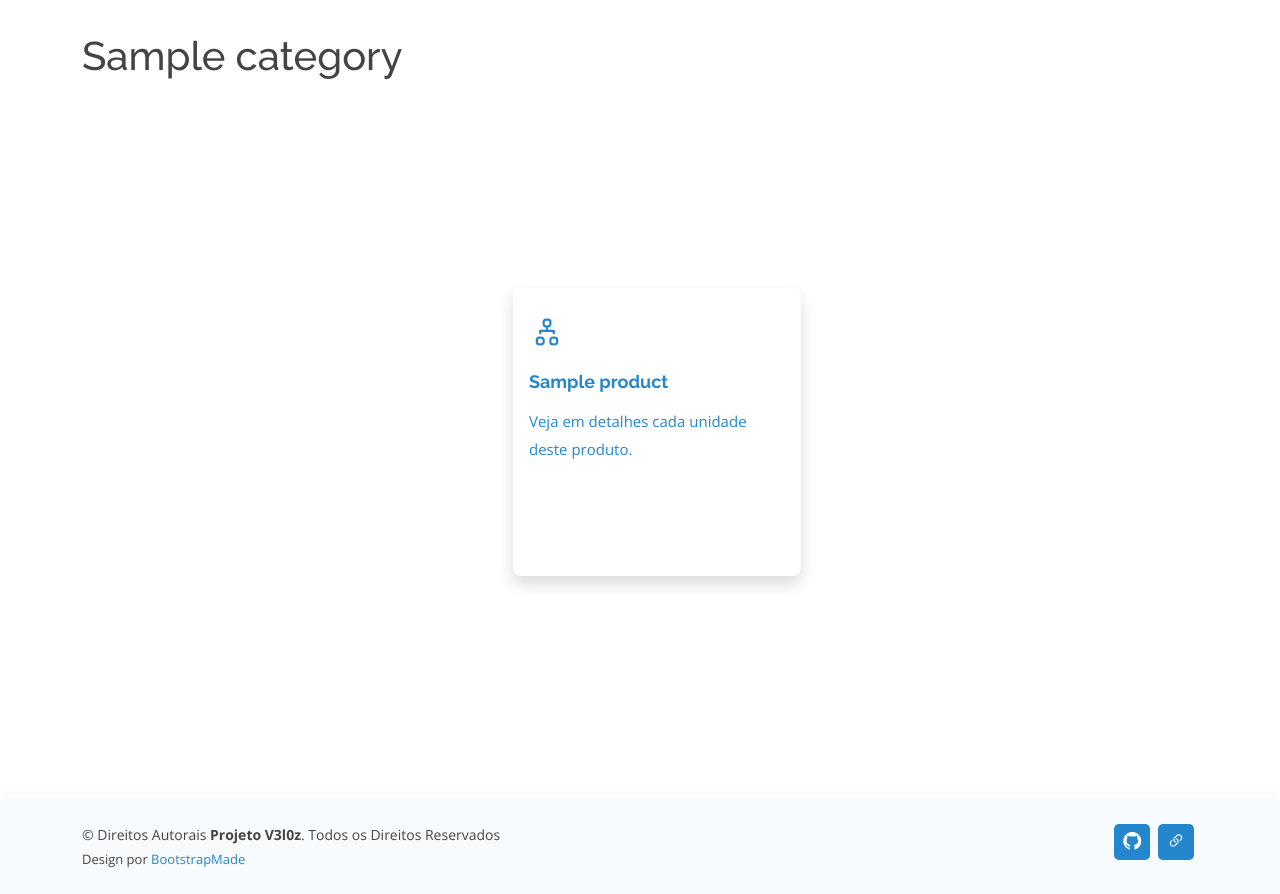
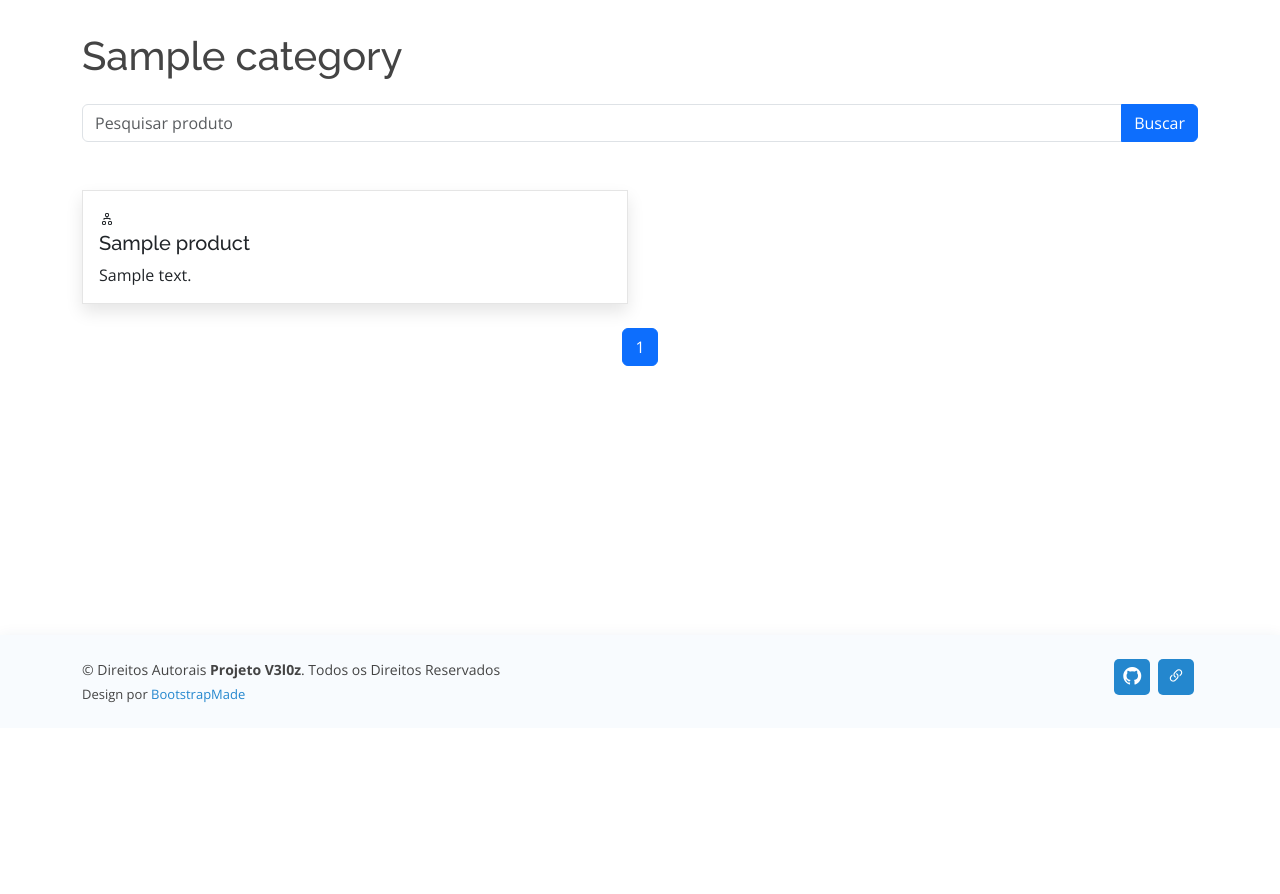
Before and after one commit to leon-rdo/gestao_estoque, a Django app: a page that uses inventory_management/templates/category_items.html in a window 1280 px wide. Shown: the part 72-966 px from the top of the page. After the commit the page ends 775 px from the top, so only its background shows below. Run offline with Django 5.2, Linux system fonts and the light colour scheme; tables that the repository leaves empty hold one stand-in row (values such as "Sample post"); some libraries are stand-ins or nearby versions.

Commit message:
feat: add pagination and improve page design

```diff
--- a/inventory_management/templates/category_items.html
+++ b/inventory_management/templates/category_items.html
@@ -3,26 +3,56 @@
 {% block content %}
 <div class="row justify-content-center align-items-center g-2 py-3">
     <div class="col-12">
-        <h1>{{ category.name }}</h1>
-        <div class="row icon-boxes justify-content-evenly">
-            <div class="row icon-boxes justify-content-evenly">{% for product in products %}
-                <div class="col-md-6 col-lg-3 d-flex align-items-stretch mb-5 mb-lg-0" data-aos="zoom-in"
-                    data-aos-delay="200">
-                    <a href="{% url 'inventory_management:product_detail' category.slug product.slug %}"
-                        class="d-flex align-items-stretch mb-5 mb-lg-0">
-                        <div class="icon-box square-icon-box shadow p-3">
-                            <div class="icon"><i class="bi bi-diagram-2"></i></div>
-                            <h4 class="title">{{ product.name }}</h4>
-                            <p class="description">Veja em detalhes cada unidade deste produto.</p>
-                        </div>
+        <h1 class="mb-4">{{ category.name }}</h1>
+        <form id="filter_form" method="GET" action="" class="mb-4">
+            <div class="row">
+                <div class="col-md-12">
+                    <div class="input-group">
+                        <input type="text" class="form-control" id="search" name="search" placeholder="Pesquisar produto">
+                        <button type="submit" class="btn btn-primary">Buscar</button>
+                    </div>
+                </div>
+            </div>
+        </form>
+        <div class="row">
+            {% for product in products %}
+            <div class="col-md-6 g-4">
+                <div class="card" data-aos="zoom-in" data-aos-delay="200" style="border: 1px solid rgba(0, 0, 0, 0.1); box-shadow: 0 0.5rem 1rem rgba(0, 0, 0, 0.10); border-radius:0;">
+                    <a class="card-body" href="{% url 'inventory_management:product_detail' category.slug product.slug %}">
+                        <div class="icon"><i class="bi bi-diagram-2"></i></div>
+                        <h5 class="card-title">{{ product.name }}</h5>
+                        <p class="card-text">{{ product.description }}</p>
                     </a>
                 </div>
-                {% empty %}
+            </div>
+            {% empty %}
+            <div class="col-md-12">
                 <div class="alert alert-warning" role="alert">
-                    <strong>Opa!</strong> Nenhum produto dessa classe foi cadastrado ainda.
+                    <strong>Opa!</strong> Nenhum produto cadastrado nesta categoria.
                 </div>
-                {% endfor %}
             </div>
+            {% endfor %}
+        </div>
+        <div class="row justify-content-center mt-4">
+            <nav aria-label="Page navigation">
+                <ul class="pagination justify-content-center">
+                    {% if page_obj.has_previous %}
+                        <li class="page-item"><a class="page-link" href="?page=1">Primeira</a></li>
+                        <li class="page-item"><a class="page-link" href="?page={{ page_obj.previous_page_number }}">Anterior</a></li>
+                    {% endif %}
+                    {% for num in page_obj.paginator.page_range %}
+                        {% if page_obj.number == num %}
+                            <li class="page-item active"><a class="page-link" href="?page={{ num }}">{{ num }}</a></li>
+                        {% elif num > page_obj.number|add:'-3' and num < page_obj.number|add:'3' %}
+                            <li class="page-item"><a class="page-link" href="?page={{ num }}">{{ num }}</a></li>
+                        {% endif %}
+                    {% endfor %}
+                    {% if page_obj.has_next %}
+                        <li class="page-item"><a class="page-link" href="?page={{ page_obj.next_page_number }}">Proxima</a></li>
+                        <li class="page-item"><a class="page-link" href="?page={{ page_obj.paginator.num_pages }}">Última</a></li>
+                    {% endif %}
+                </ul>
+            </nav>
         </div>
     </div>
 </div>
--- a/inventory_management/views.py
+++ b/inventory_management/views.py
@@ -22,16 +22,39 @@ class CategoryListView(ListView):
     model = Category
     template_name = 'category_list.html'
     context_object_name = 'categories'
+    paginate_by = 6
+
+    def get_queryset(self):
+        queryset = super().get_queryset()
+        filtro = self.request.GET.get('search')
+
+        if filtro:
+            queryset = queryset.filter(name__icontains=filtro)
+
+        return queryset
 
 
 class CategoryItemsView(ListView):
     model = Product
     template_name = 'category_items.html'
+    paginate_by = 6
+    context_object_name = 'products'
+
+    def get_queryset(self):
+        queryset = super().get_queryset()
+        filtro = self.request.GET.get('search')
+        category = Category.objects.get(slug=self.kwargs['slug'])
+
+        if filtro:
+            queryset = queryset.filter(name__icontains=filtro, category=category)
+        else:
+            queryset = queryset.filter(category=category)
+
+        return queryset
 
     def get_context_data(self, **kwargs):
         context = super().get_context_data(**kwargs)
         context['category'] = Category.objects.get(slug=self.kwargs['slug'])
-        context['products'] = Product.objects.filter(category=context['category'])
         return context
 
 
```
Also changed, not shown: inventory_management/templates/category_list.html (+36 -7 lines).
